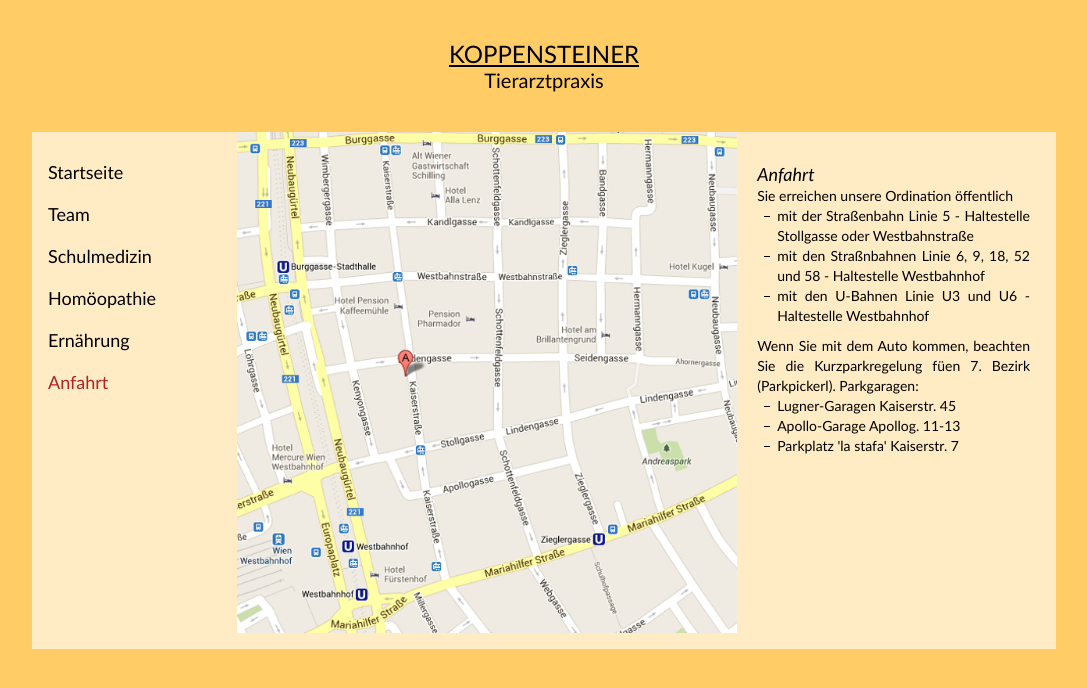
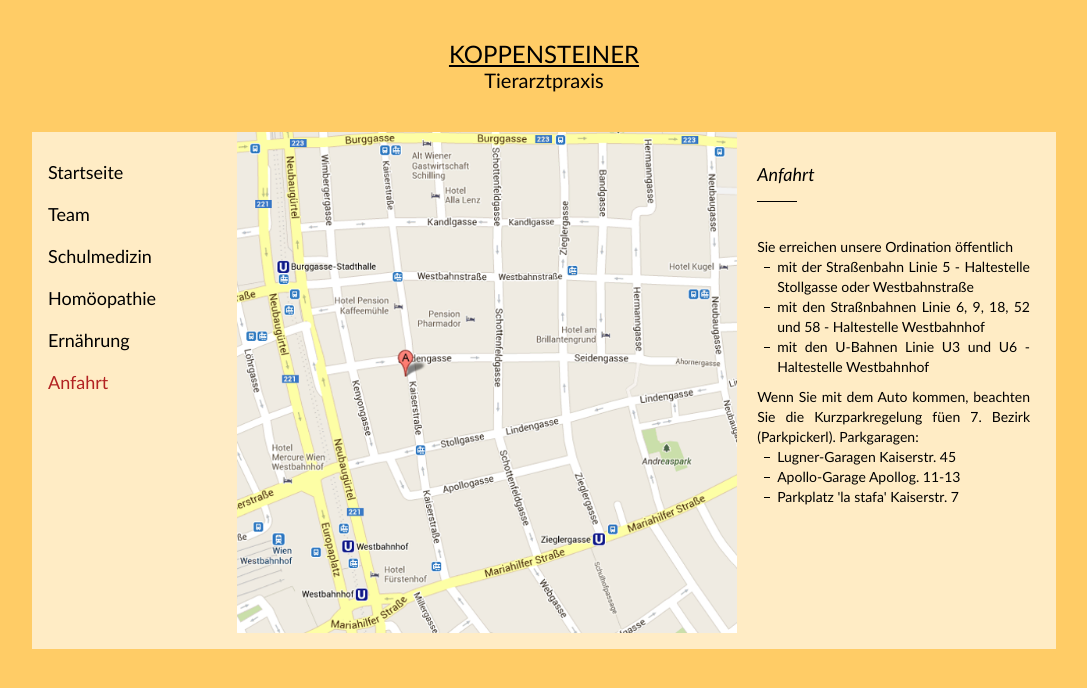
Before and after one commit to richardtraindl/tierarztpraxis-kaiserstrasse.at, a Jekyll site: the page built from anfahrt.html, in a window 1280 px wide. Shown: the top 688 px of the page, without its empty margins (96-1183 px from the left). Built offline with Jekyll 4.4.1, drawn with Linux system fonts in a browser that asks for light colours.

Commit message:
small changes

```diff
--- a/anfahrt.html
+++ b/anfahrt.html
@@ -25,6 +25,8 @@ id: anfahrt
 
 					<div class="div-cell content2">
 						<h2>Anfahrt</h2>
+
+						<div class="spacer"><img src="img/horizontal-line.png"></div>
 
 						<p>Sie erreichen unsere Ordination öffentlich</p>
 						<ul>
```
